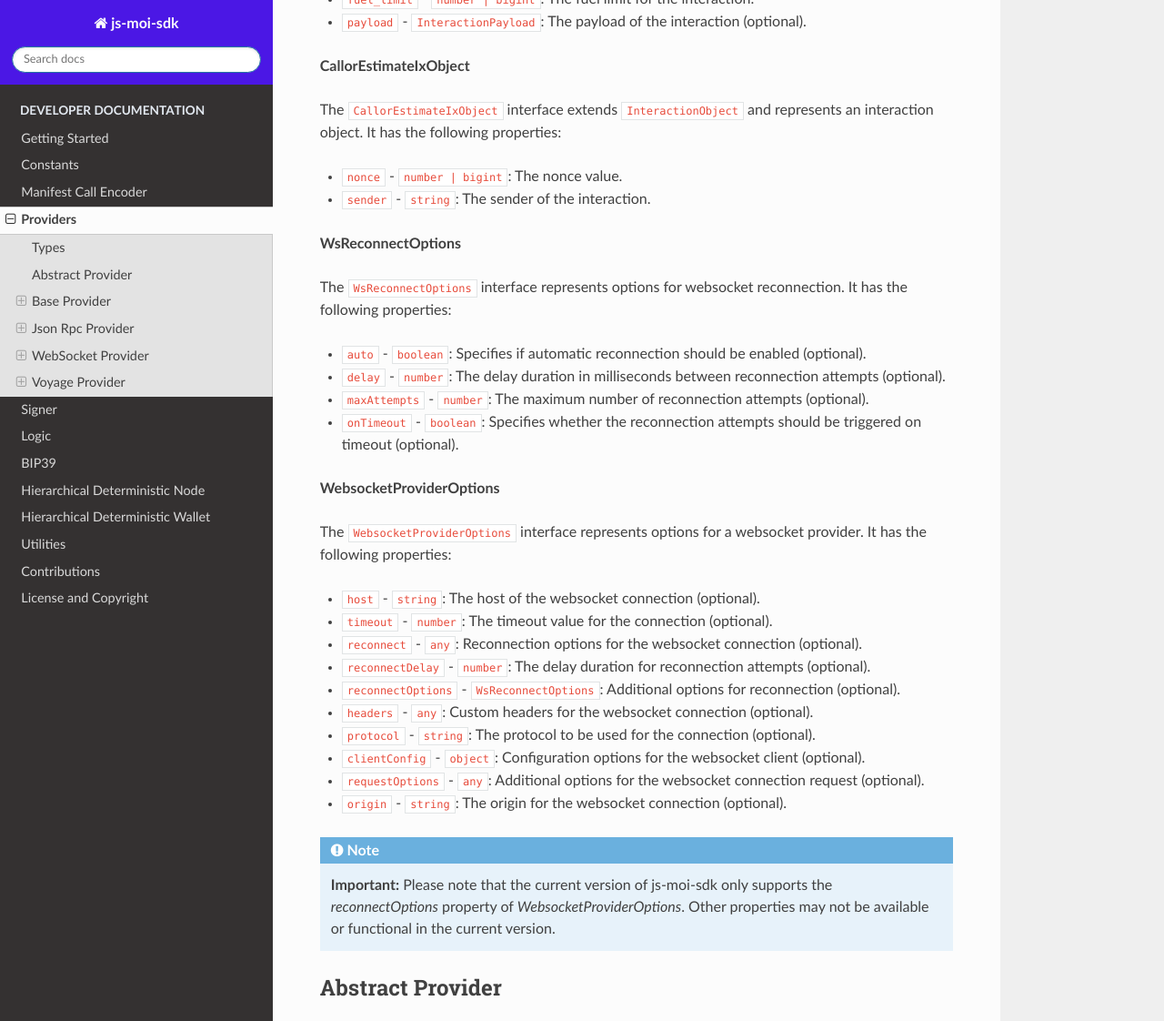
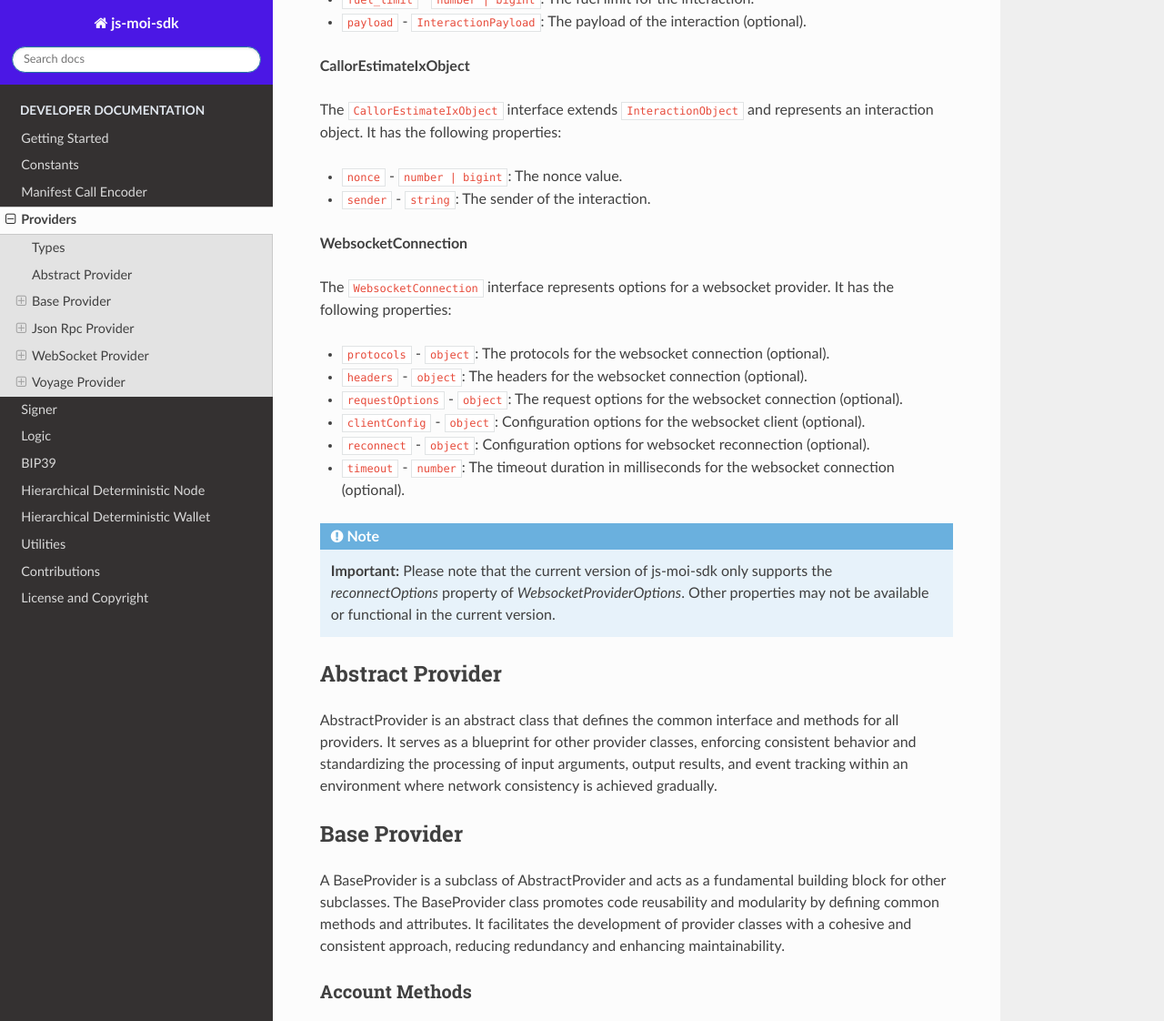
Before and after one commit to sarvalabs/js-moi-sdk, a Sphinx documentation site: the page built from docs/source/providers.rst, in a window 1280 px wide and 1400 px high, scrolled down 7997 px, cut to the strip 0-1122 px from the top of the window. Shown: the whole strip at 91% size. Built offline with Sphinx 7.4.7 and the Read the Docs theme 3.1.0, drawn with Linux system fonts in a browser that asks for light colours; some of the changed text lies outside the part shown.

Commit message:
docs: update websocket documentation to reflect interface changes and options

```diff
--- a/docs/source/providers.rst
+++ b/docs/source/providers.rst
@@ -299,29 +299,17 @@ The ``CallorEstimateIxObject`` interface extends ``InteractionObject`` and repre
 * ``nonce`` - ``number | bigint``: The nonce value.
 * ``sender`` - ``string``: The sender of the interaction.
 
-**WsReconnectOptions**
+**WebsocketConnection**
 
-The ``WsReconnectOptions`` interface represents options for websocket reconnection. It has the following properties:
+The ``WebsocketConnection`` interface represents options for a websocket provider. It has the following properties:
 
-* ``auto`` - ``boolean``: Specifies if automatic reconnection should be enabled (optional).
-* ``delay`` - ``number``: The delay duration in milliseconds between reconnection attempts (optional).
-* ``maxAttempts`` - ``number``: The maximum number of reconnection attempts (optional).
-* ``onTimeout`` - ``boolean``: Specifies whether the reconnection attempts should be triggered on timeout (optional).
+* ``protocols`` - ``object``: The protocols for the websocket connection (optional).
+* ``headers`` - ``object``: The headers for the websocket connection (optional).
+* ``requestOptions`` - ``object``: The request options for the websocket connection (optional).
+* ``clientConfig`` - ``object``: Configuration options for the websocket client (optional).
+* ``reconnect`` - ``object``: Configuration options for websocket reconnection (optional).
+* ``timeout`` - ``number``: The timeout duration in milliseconds for the websocket connection (optional).
 
-**WebsocketProviderOptions**
-
-The ``WebsocketProviderOptions`` interface represents options for a websocket provider. It has the following properties:
-
-* ``host`` - ``string``: The host of the websocket connection (optional).
-* ``timeout`` - ``number``: The timeout value for the connection (optional).
-* ``reconnect`` - ``any``: Reconnection options for the websocket connection (optional).
-* ``reconnectDelay`` - ``number``: The delay duration for reconnection attempts (optional).
-* ``reconnectOptions`` - ``WsReconnectOptions``: Additional options for reconnection (optional).
-* ``headers`` - ``any``: Custom headers for the websocket connection (optional).
-* ``protocol`` - ``string``: The protocol to be used for the connection (optional).
-* ``clientConfig`` - ``object``: Configuration options for the websocket client (optional).
-* ``requestOptions`` - ``any``: Additional options for the websocket connection request (optional).
-* ``origin`` - ``string``: The origin for the websocket connection (optional).
 
 .. note::
 
```
Also changed, not shown: other parts of docs/source/providers.rst (+7 -1 lines).
